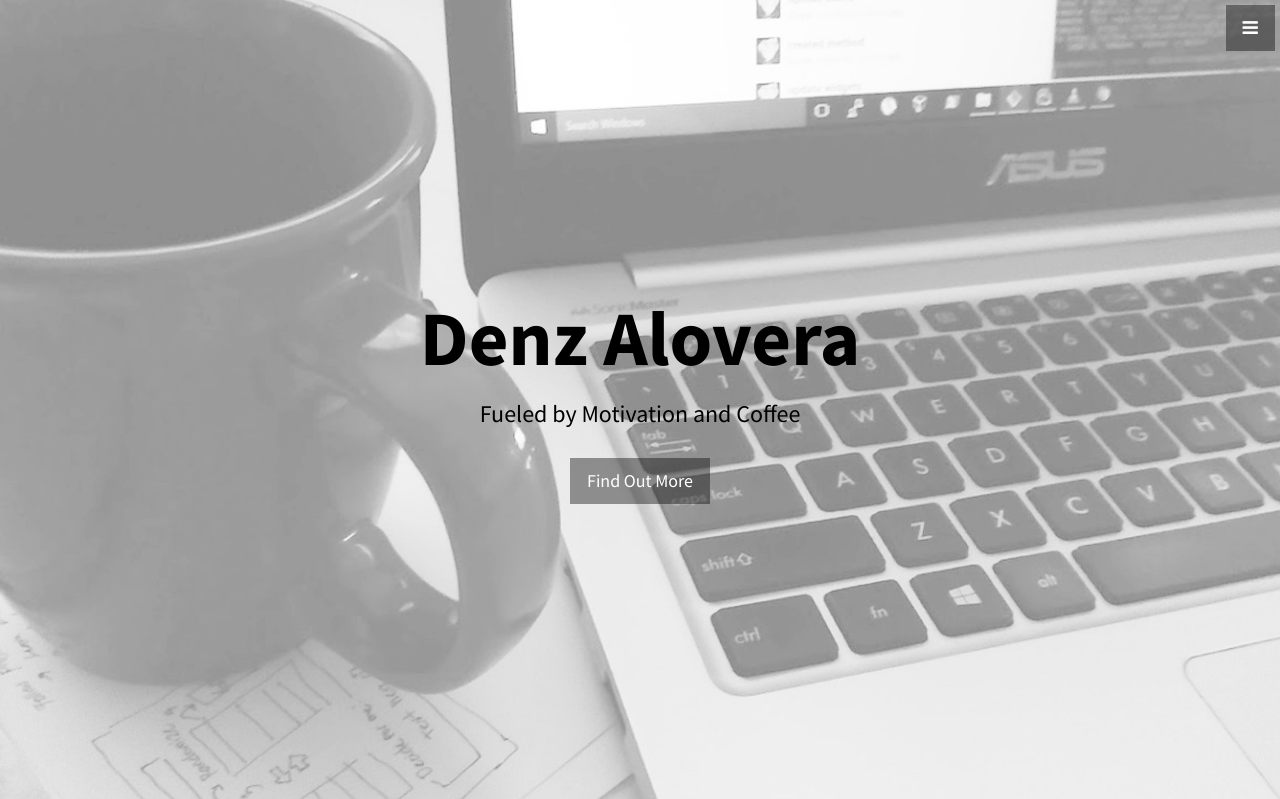
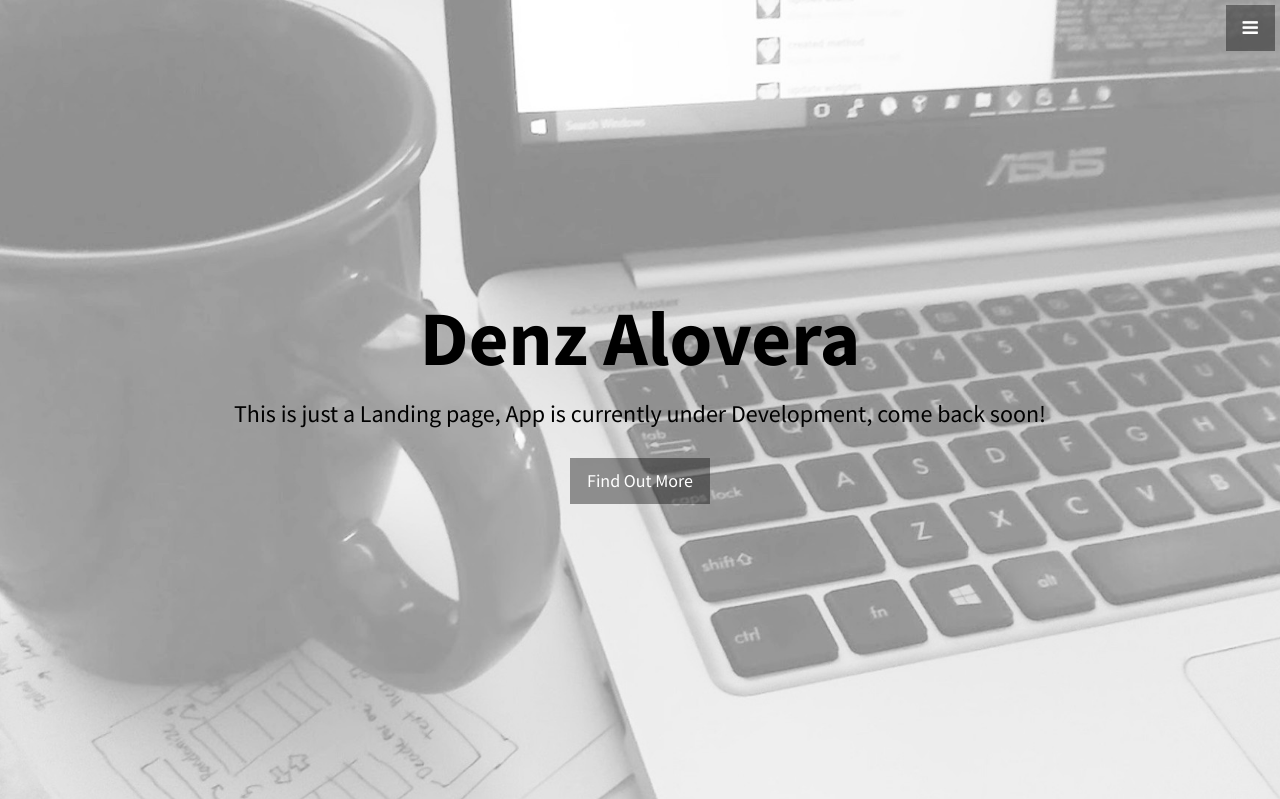
Before and after one commit to denzalovera/webscrapper, a Flask app: page / in a window 1280 px wide. Shown: the top 799 px of the page. Run offline with Flask 2, Linux system fonts and the light colour scheme; some libraries are stand-ins or nearby versions.

Commit message:
landing page

```diff
--- a/static/css/master.css
+++ b/static/css/master.css
@@ -160,7 +160,7 @@ hr.small {
     position: relative;
     width: 100%;
     height: 100%;
-    background: url(static/img/bg.jpg) no-repeat center center scroll;
+    background: url(/static/img/bg.jpg) no-repeat center center scroll;
     -webkit-background-size: cover;
     -moz-background-size: cover;
     background-size: cover;
@@ -191,7 +191,7 @@ hr.small {
     width: 100%;
     height: 400px;
     color: #fff;
-    background: url(../img/callout.jpg) no-repeat center center scroll;
+    background: url(/static/img/callout.jpg) no-repeat center center scroll;
     -webkit-background-size: cover;
     -moz-background-size: cover;
     background-size: cover;
--- a/templates/landing_page.html
+++ b/templates/landing_page.html
@@ -9,7 +9,7 @@
     <meta name="description" content="">
     <meta name="author" content="">
 
-    <title>Denz Alovera - IT Specialist</title>
+    <title>Denz Alovera - A Web Scrapping App</title>
 
     <!-- Bootstrap Core CSS -->
     <link href="https://maxcdn.bootstrapcdn.com/bootstrap/3.3.7/css/bootstrap.min.css" rel="stylesheet">
@@ -64,7 +64,7 @@
     <header id="top" class="header">
         <div class="text-vertical-center">
             <h1>Denz Alovera</h1>
-            <h3>Fueled by Motivation and Coffee</h3>
+            <h3>This is just a Landing page, App is currently under Development, come back soon!</h3>
             <br>
             <a href="#about" class="btn btn-dark btn-lg">Find Out More</a>
         </div>
```
